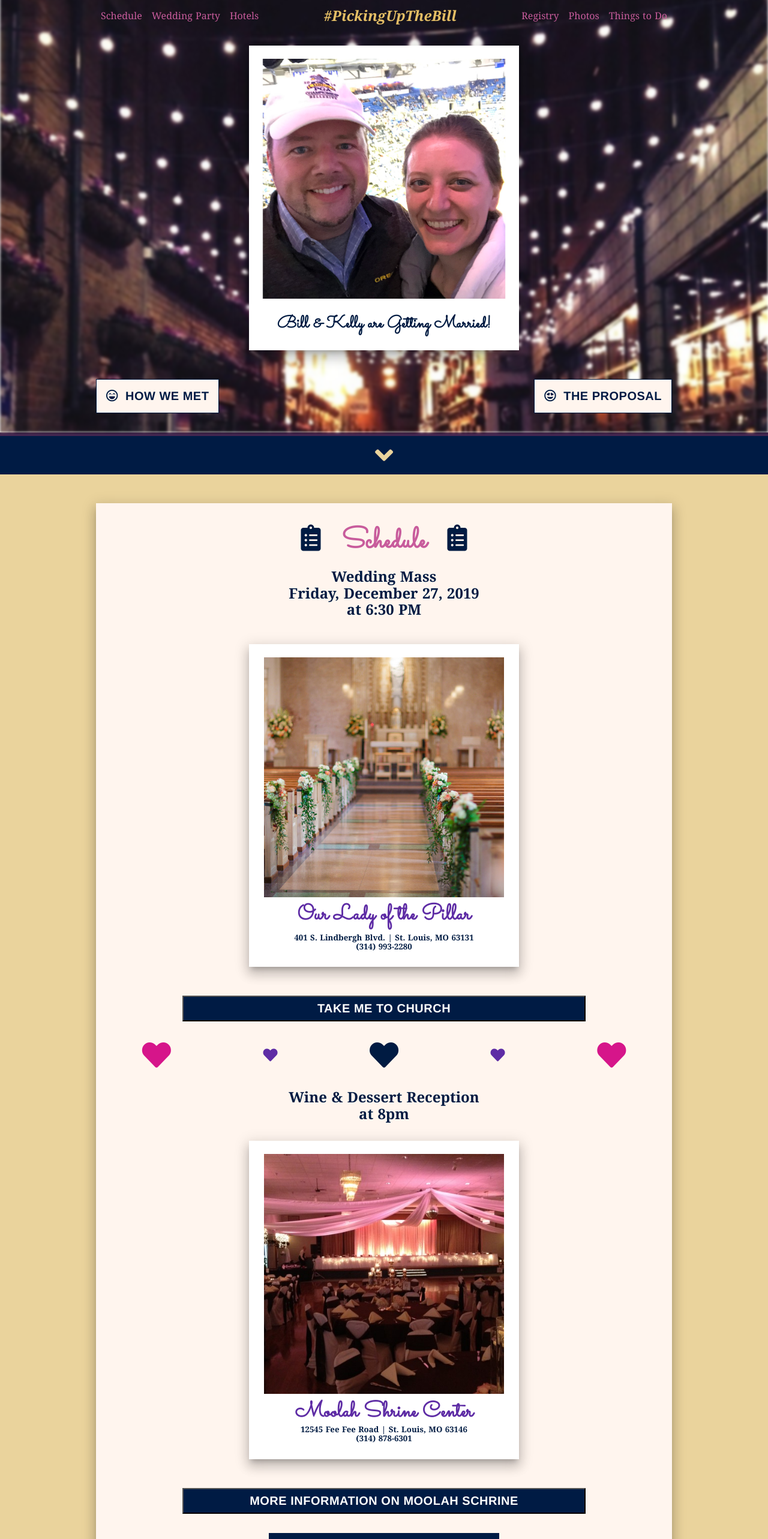
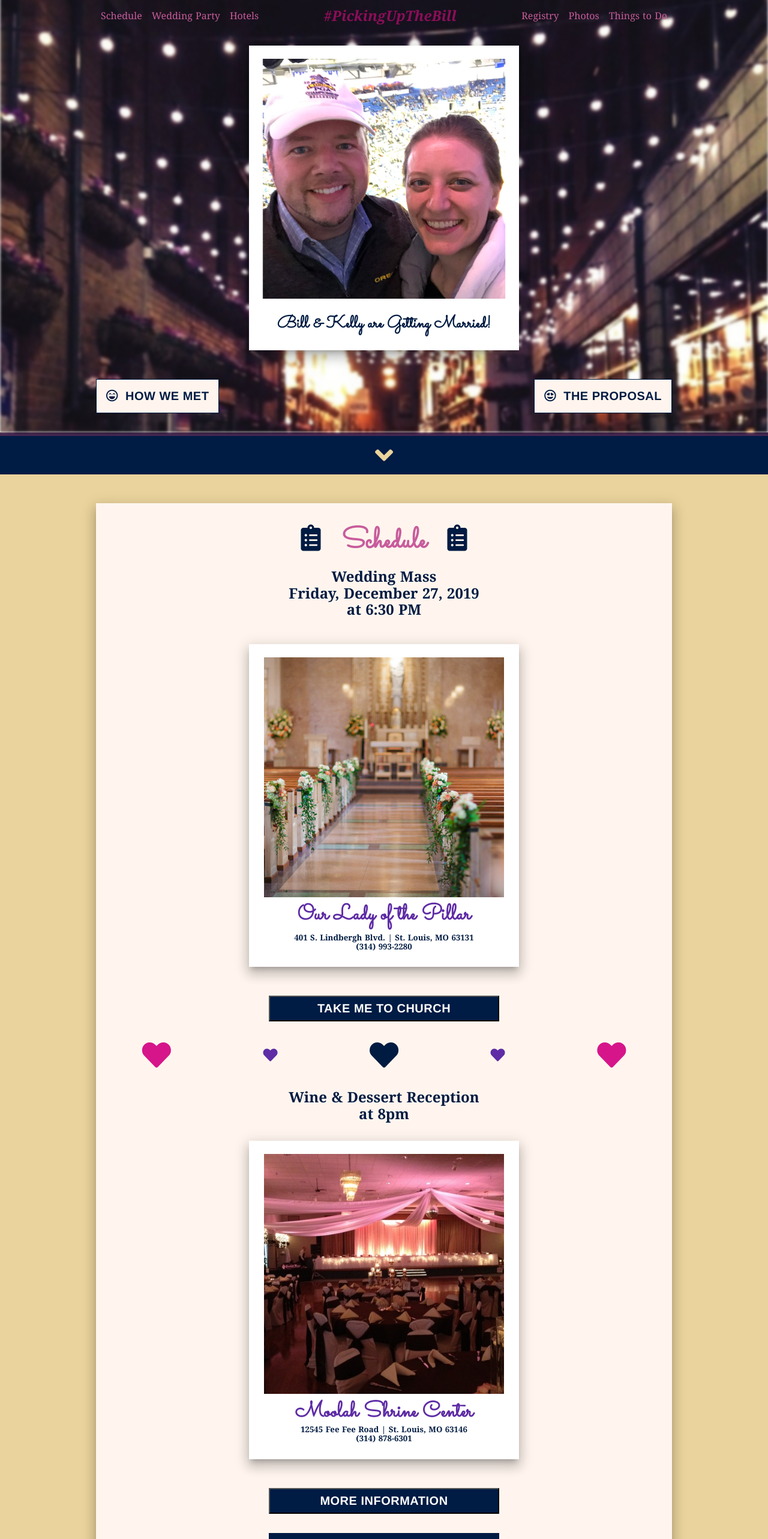
Before and after one commit to njosieb/pickingupthebill, a Nuxt app: page / in a window 1280 px wide. Shown: the top 2566 px of the page at 60% size. Built offline with nearby package versions, Linux system fonts and the light colour scheme.

Commit message:
Edits button width & navbar title color

```diff
--- a/components/Navbar.vue
+++ b/components/Navbar.vue
@@ -76,7 +76,7 @@ export default {
   font-style: italic;
   font-weight: bold;
   font-size: 1.5rem;
-  color: $dark-putty;
+  color: $dark-red-violet;
 }
 /* Grow */
 .hvr-grow-nav {
--- a/pages/index.vue
+++ b/pages/index.vue
@@ -78,7 +78,7 @@
             </div>
             <div>
               <a href="https://www.olpillar.com/" target="_blank">
-                <button class="shadow-hover pv2 w-70 bg-navy white hvr-grow">Take Me to Church</button>
+                <button class="shadow-hover pv2 w-40 bg-navy white hvr-grow">Take Me to Church</button>
               </a>
             </div>
             <div class="flex justify-around items-center pb3">
@@ -105,9 +105,7 @@
               </div>
               <div>
                 <a href="https://www.moolah.org/" target="_blank">
-                  <button
-                    class="shadow-hover hvr-grow bg-navy white pt2 pb2 w-70"
-                  >More Information on Moolah Schrine</button>
+                  <button class="shadow-hover hvr-grow bg-navy white pt2 pb2 w-40">More Information</button>
                 </a>
               </div>
               <div class="flex justify-around flex-wrap center w-50 pt0 ma4">
@@ -293,8 +291,8 @@
             <div>
               <a href="https://www.stlzoo.org/events/calendarofevents" target="_blank">
                 <button
-                  class="bg-navy white shadow-hover w-70 hvr-grow pv2 mb4"
-                >More Information on Wild Lights</button>
+                  class="bg-navy white shadow-hover w-40 hvr-grow pv2 mb4"
+                >More Info on Wild Lights</button>
               </a>
             </div>
             <div>
@@ -311,8 +309,8 @@
             <div>
               <a href="http://www.steinbergskatingrink.com/iceskating/" target="_blank">
                 <button
-                  class="w-70 bg-navy white shadow-hover hvr-grow pv2 mb4"
-                >More Information on Steinberg</button>
+                  class="w-40 bg-navy white shadow-hover hvr-grow pv2 mb4"
+                >More Info on Steinberg</button>
               </a>
             </div>
             <div>
@@ -330,8 +328,8 @@
             <div>
               <a href="https://www.slam.org/" target="_blank">
                 <button
-                  class="w-70 bg-navy white shadow-hover hvr-grow pv2 mb4"
-                >More Information on Art Museum</button>
+                  class="w-40 bg-navy white shadow-hover hvr-grow pv2 mb4"
+                >More Info on Art Museum</button>
               </a>
             </div>
             <div>
@@ -349,8 +347,8 @@
             <div>
               <a href="https://www.citymuseum.org/" target="_blank">
                 <button
-                  class="w-70 bg-navy white shadow-hover hvr-grow pv2 mb5"
-                >More Information on City Museum</button>
+                  class="w-40 bg-navy white shadow-hover hvr-grow pv2 mb5"
+                >More Info on City Museum</button>
               </a>
             </div>
           </div>
```
